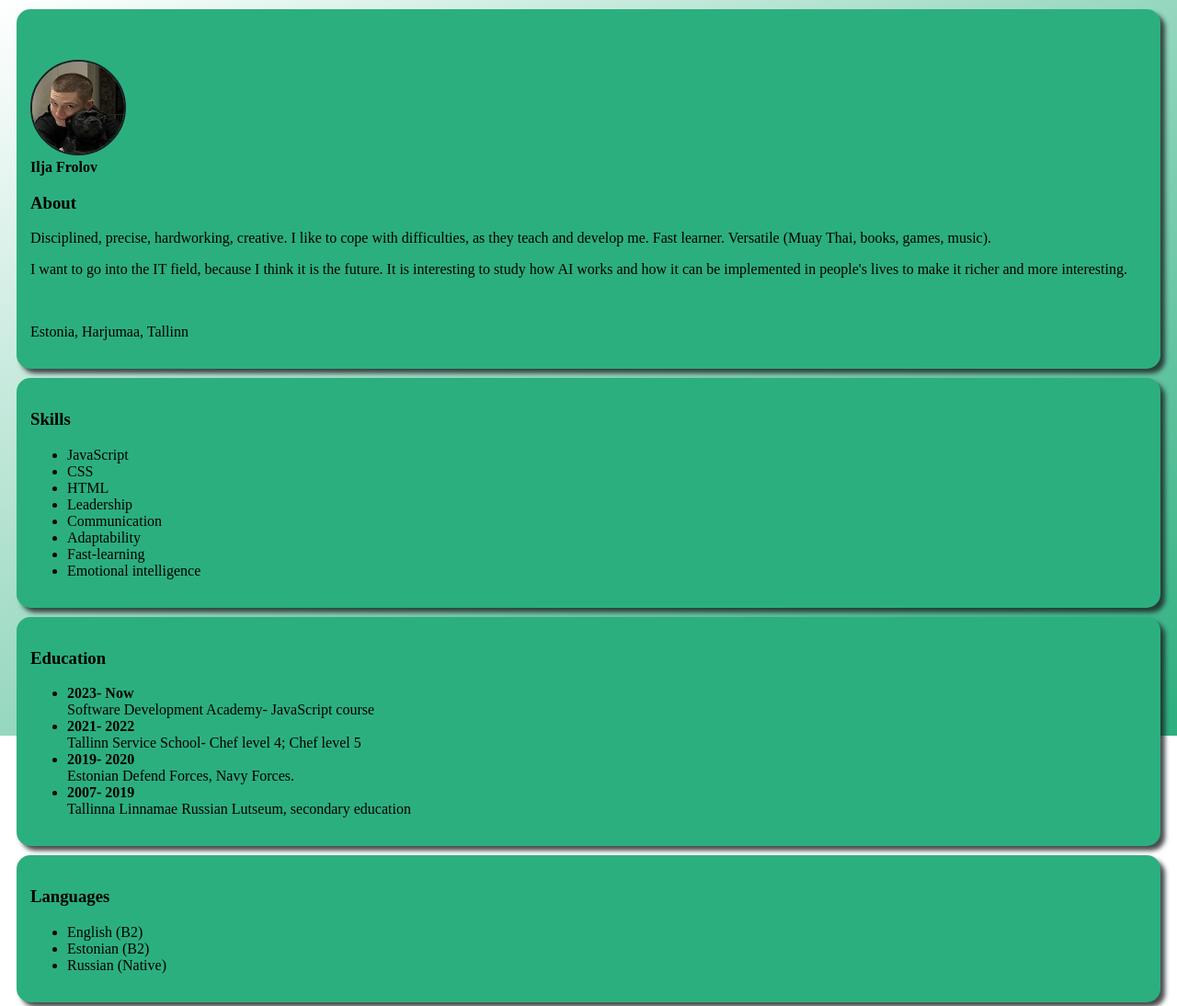
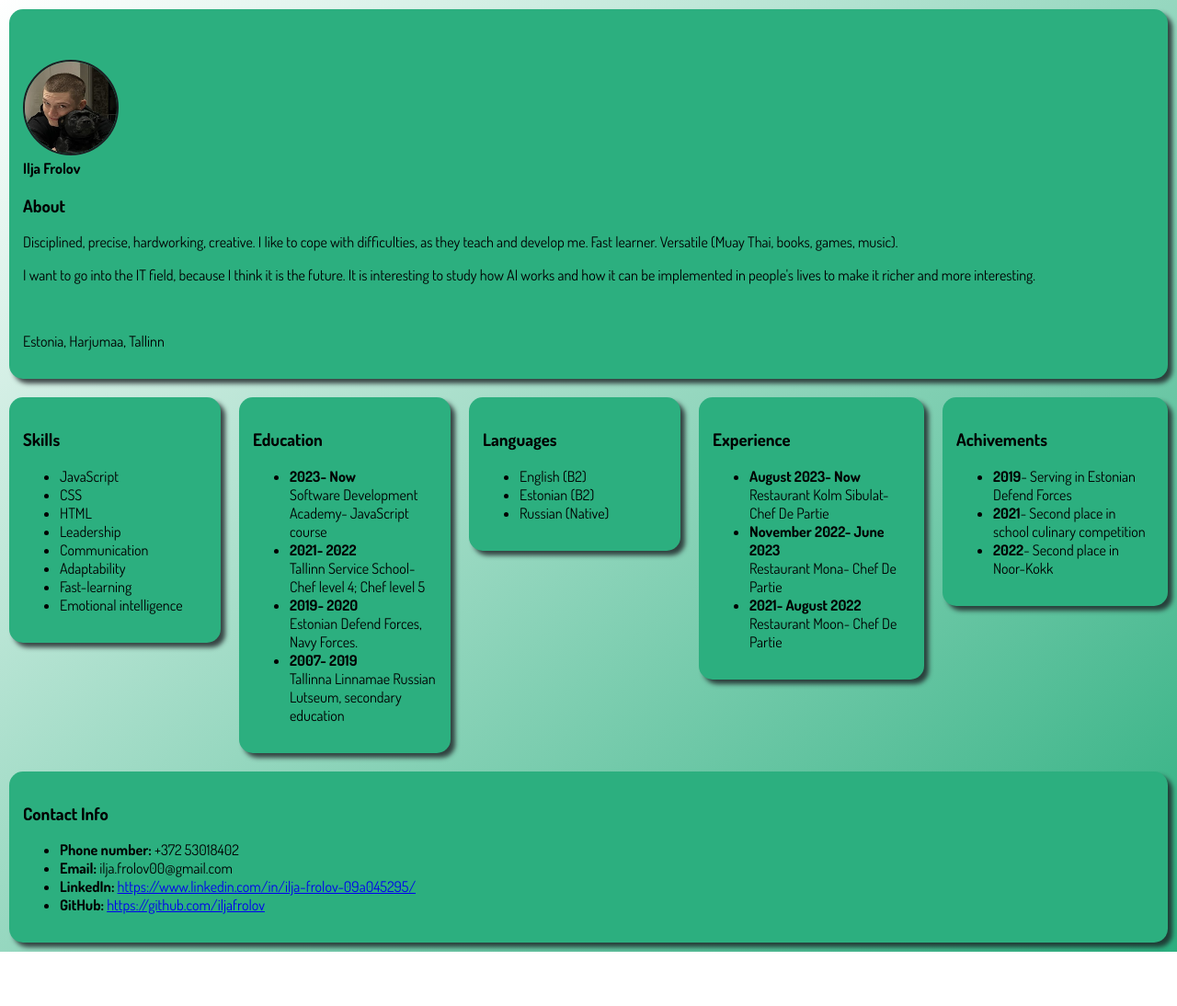
Before and after one commit to iljafrolov/ClassCV, a plain HTML site: page index.html in a window 1280 px wide. Shown: the top 1094 px of the page at 92% size. After the commit the page ends 1035 px from the top, so only its background shows below. Drawn offline with Linux system fonts and the light colour scheme.

Commit message:
grid+fixes

```diff
--- a/index.html
+++ b/index.html
@@ -11,8 +11,9 @@
   <link href="https://fonts.googleapis.com/css2?family=Dosis:wght@200..800&display=swap" rel="stylesheet">
 </head>
 
-<body>
+<body class="main">
   <div class="container">
+    <div class="item1">
       <section class="background-image"></section>
       <img src="CV photo.JPG" alt="image of profesional cat" class="profile-picture" />
       <div class="name">Ilja Frolov</div>
@@ -29,7 +30,7 @@
       <br />
       <p class="country-of-origin">Estonia, Harjumaa, Tallinn</p>
     </div>
-    <div class="container">
+    <div class="item2">
       <h3 class="skills-heading">Skills</h3>
       <ul>
         <li>JavaScript</li>
@@ -42,7 +43,7 @@
         <li>Emotional intelligence</li>
       </ul>
     </div>
-    <div class="container">
+    <div class="item3">
       <h3 class="education-heading">Education</h3>
       <ul>
         <li><b>2023- Now</b><br />
@@ -55,7 +56,7 @@
           Tallinna Linnamae Russian Lutseum, secondary education </li>
       </ul>
     </div>
-    <div class="container">
+    <div class="item4">
       <h3 class="languages-heading">Languages</h3>
       <ul>
         <li>English (B2)</li>
@@ -63,7 +64,7 @@
         <li>Russian (Native)</li>
       </ul>
     </div>
-    <div class="container">
+    <div class="item5">
       <h3 class="experience-heading">Experience</h3>
       <ul>
         <li><b>August 2023- Now</b> <br />
@@ -74,7 +75,7 @@
           Restaurant Moon- Chef De Partie</li>
       </ul>
     </div>
-    <div class="container">
+    <div class="item6">
       <h3 class="achivements-header">Achivements</h3>
       <ul>
         <li><b>2019</b>- Serving in Estonian Defend Forces</li>
@@ -82,14 +83,17 @@
         <li><b>2022</b>- Second place in Noor-Kokk</li>
       </ul>
     </div>
-    <div class="container">
+    <div class="item7">
       <h3 class="info-heading">Contact Info</h3>
       <ul>
         <li><b>Phone number:</b> +372 53018402</li>
         <li><b>Email:</b> ilja.frolov00@gmail.com</li>
-        <li><b>LinkedIn:</b> <a href="https://www.linkedin.com/in/ilja-frolov-09a045295/">https://www.linkedin.com/in/ilja-frolov-09a045295/</a></li>
+        <li><b>LinkedIn:</b> <a
+            href="https://www.linkedin.com/in/ilja-frolov-09a045295/">https://www.linkedin.com/in/ilja-frolov-09a045295/</a>
+        </li>
         <li><b>GitHub:</b> <a href="https://github.com/iljafrolov">https://github.com/iljafrolov</a></li>
       </ul>
+    </div>
   </div>
   <footer>
   </footer>
--- a/style.css
+++ b/style.css
@@ -1,22 +1,85 @@
-/* * {
-    margin: 0;
-    padding: 1;
-    font-family: "Dosis", sans-serif;
-    font-optical-sizing: auto;
-    font-weight: 200px;
-    font-style: normal;
-    text-wrap: wrap;
-} */
-
-html {
-    height: 100vh;
-    width: 100vw;
+.main {
+    height: 100%;
+    width: 100%;
     margin: 0;
     padding: 0;
     background: linear-gradient(to bottom right, rgb(44, 175, 127, 0), rgb(44, 175, 127, 1)) no-repeat;
     background-size: cover;
+    font-family: "Dosis", sans-serif;
+    font-optical-sizing: auto;
 }
 
+.container {
+    display: grid;
+    grid-template-columns: auto auto auto auto auto auto;
+    justify-items: stretch;
+    align-items: start;
+    grid-template-columns: repeat(3, 1fr);
+    grid-auto-rows: minmax(50px, auto);
+}
+.item1 {
+    border-radius: 15px;
+    background: rgb(44, 175, 127, 1);
+    margin: 10px;
+    min-width: 200px;
+    padding: 15px;
+    box-shadow: 5px 5px 5px rgba(27, 31, 35, 0.8);
+    grid-column: 1 / span 5;
+}
+.item2 {
+    border-radius: 15px;
+    background: rgb(44, 175, 127, 1);
+    margin: 10px;
+    min-width: 200px;
+    padding: 15px;
+    box-shadow: 5px 5px 5px rgba(27, 31, 35, 0.8);
+    grid-column: 1;
+}
+.item3 {
+    border-radius: 15px;
+    background: rgb(44, 175, 127, 1);
+    margin: 10px;
+    min-width: 200px;
+    padding: 15px;
+    box-shadow: 5px 5px 5px rgba(27, 31, 35, 0.8);
+    grid-column: 2;
+}
+.item4 {
+    border-radius: 15px;
+    background: rgb(44, 175, 127, 1);
+    margin: 10px;
+    min-width: 200px;
+    padding: 15px;
+    box-shadow: 5px 5px 5px rgba(27, 31, 35, 0.8);
+    grid-column: 3;
+}
+.item5 {
+    border-radius: 15px;
+    background: rgb(44, 175, 127, 1);
+    margin: 10px;
+    min-width: 200px;
+    padding: 15px;
+    box-shadow: 5px 5px 5px rgba(27, 31, 35, 0.8);
+    grid-column: 4;
+}
+.item6 {
+    border-radius: 15px;
+    background: rgb(44, 175, 127, 1);
+    margin: 10px;
+    min-width: 200px;
+    padding: 15px;
+    box-shadow: 5px 5px 5px rgba(27, 31, 35, 0.8);
+    grid-column: 5;
+}
+.item7 {
+    border-radius: 15px;
+    background: rgb(44, 175, 127, 1);
+    margin: 10px;
+    min-width: 200px;
+    padding: 15px;
+    box-shadow: 5px 5px 5px rgba(27, 31, 35, 0.8);
+    grid-column: 1 / span 5;
+}
 .profile-picture {
     position: relative;
     border-radius: 50%;
@@ -26,6 +89,7 @@ html {
     border: 2px solid rgb(27, 31, 35);
     z-index: 2;
 }
+
 
 .about:hover {
     text-decoration: underline;
@@ -58,12 +122,3 @@ html {
 .name {
     font-weight: bolder;
 }
-
-.container {
-    border-radius: 15px;
-    background: rgb(44, 175, 127, 1);
-    margin: 10px;
-    min-width: 200px;
-    padding: 15px;
-    box-shadow: 5px 5px 5px rgba(27, 31, 35, 0.8);
-}
```
Lines whose indentation alone changed are shown as unchanged.
